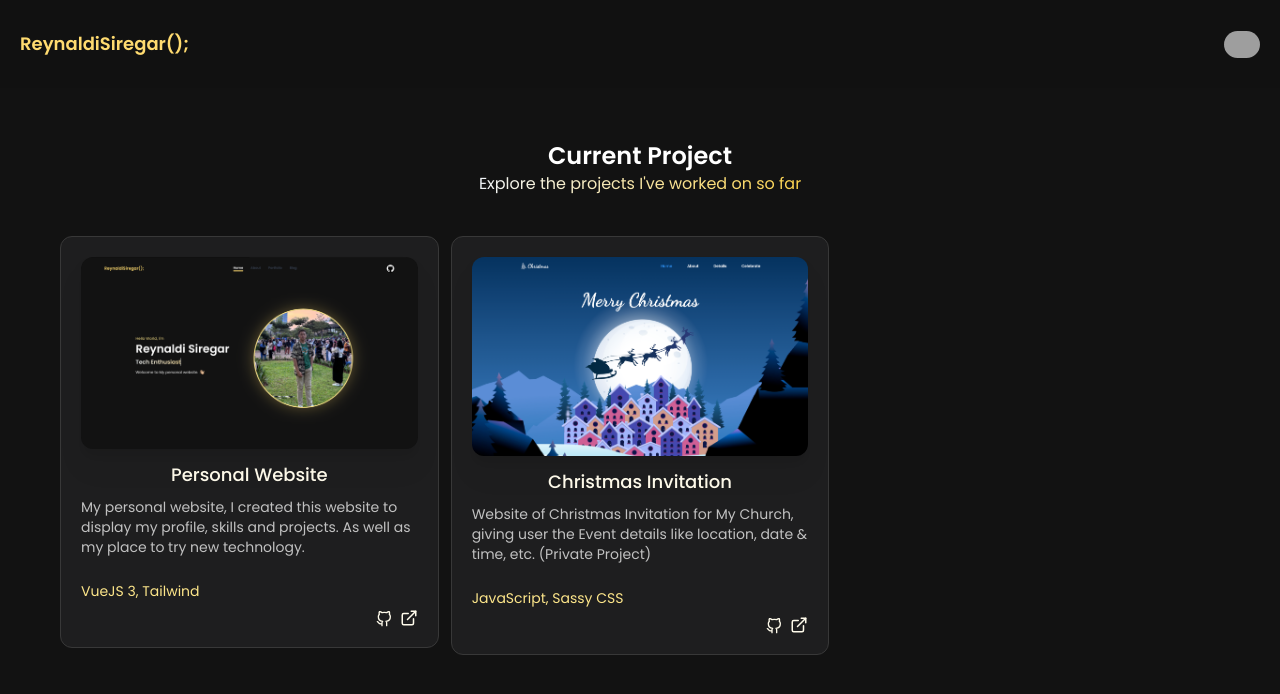
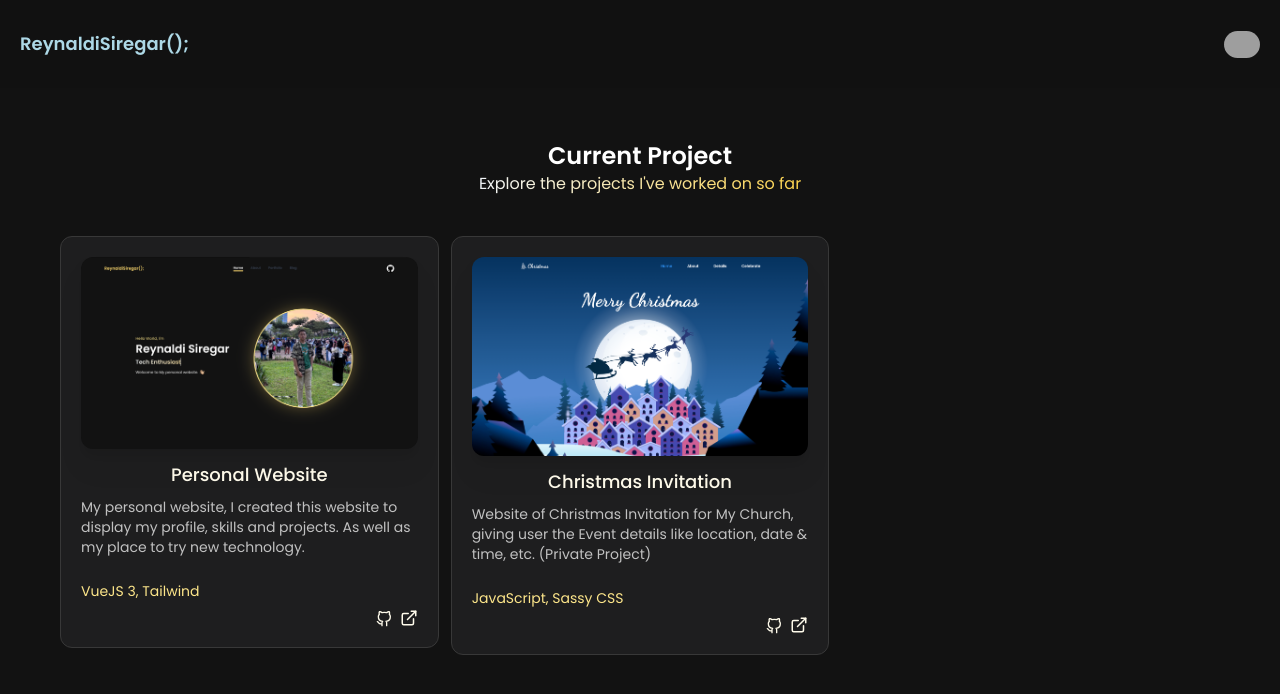
Before and after one commit to reysiregar/portfolio-v2, a Vue app: page /portfolio in a window 1280 px wide. Shown: the top 694 px of the page. Built offline with nearby package versions, Linux system fonts and the light colour scheme; grey boxes are pictures that could not be loaded.

Commit message:
fix color
Signed-off-by: levina-lab <levinashavila@gmail.com>

```diff
--- a/src/App.vue
+++ b/src/App.vue
@@ -6,7 +6,7 @@
     <nav class="max-w-7xl px-5 md:fixed top-0 z-[98] w-screen backdrop-blur-md bg-[#121212] bg-opacity-80">
       <div class="container mx-auto flex flex-wrap items-center justify-between">
         <button @click="redirectToHome" class="flex">
-          <span class="self-center text-lg text-[#ffdb70] font-semibold whitespace-nowrap fadein-bot hover:text-amber-100">ReynaldiSiregar();</span>
+          <span class="self-center text-lg text-[#add8e6] font-semibold whitespace-nowrap fadein-bot hover:text-amber-100">ReynaldiSiregar();</span>
         </button>
         <div class="flex md:order-2 fadein-bot">
           <a href="https://github.com/reysiregar"><img class="w-9 rounded-full" src="https://seeklogo.com/images/G/github-logo-2E3852456C-seeklogo.com.png" alt="github"></a>
--- a/src/views/ArticleView.vue
+++ b/src/views/ArticleView.vue
@@ -4,7 +4,7 @@
             <div>
                 <h1 class="text-xl md:text-4xl text-black text-left font-bold leading-relaxed">{{ title }}</h1>
                 <div class="mt-3 text-left text-gray-800 text-sm">Published at <span>{{ date }}</span></div>
-                <div class="h-[2px] w-20 my-5 md:my-10 bg-[#ffdb70] md:w-1/3 aos-init aos-animate mr-2"></div>
+                <div class="h-[2px] w-20 my-5 md:my-10 bg-[#add8e6] md:w-1/3 aos-init aos-animate mr-2"></div>
                 <div>
                     <div class="relative w-full" style="padding-top: 50%;">
                         <img :src="image" class="absolute top-0 left-0 rounded-lg w-full h-full object-cover"
--- a/src/views/PortfolioView.vue
+++ b/src/views/PortfolioView.vue
@@ -94,7 +94,7 @@ export default {
   transform: translateY(-8px);
 }
 svg:hover{
-  stroke: #ffdb70;
+  stroke: #add8e6;
 }
 @keyframes fadeZoomIn {
   0% {
```
